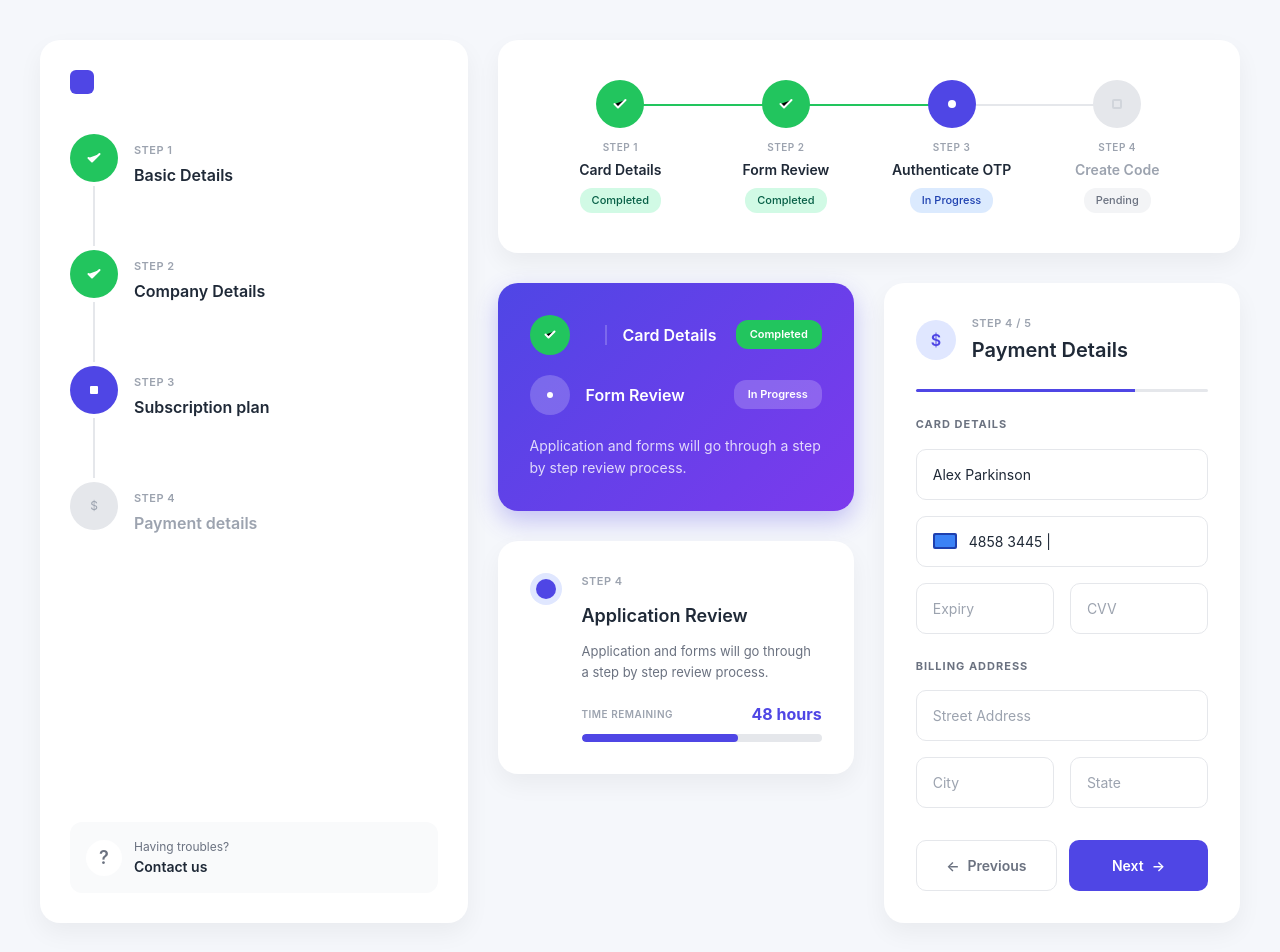
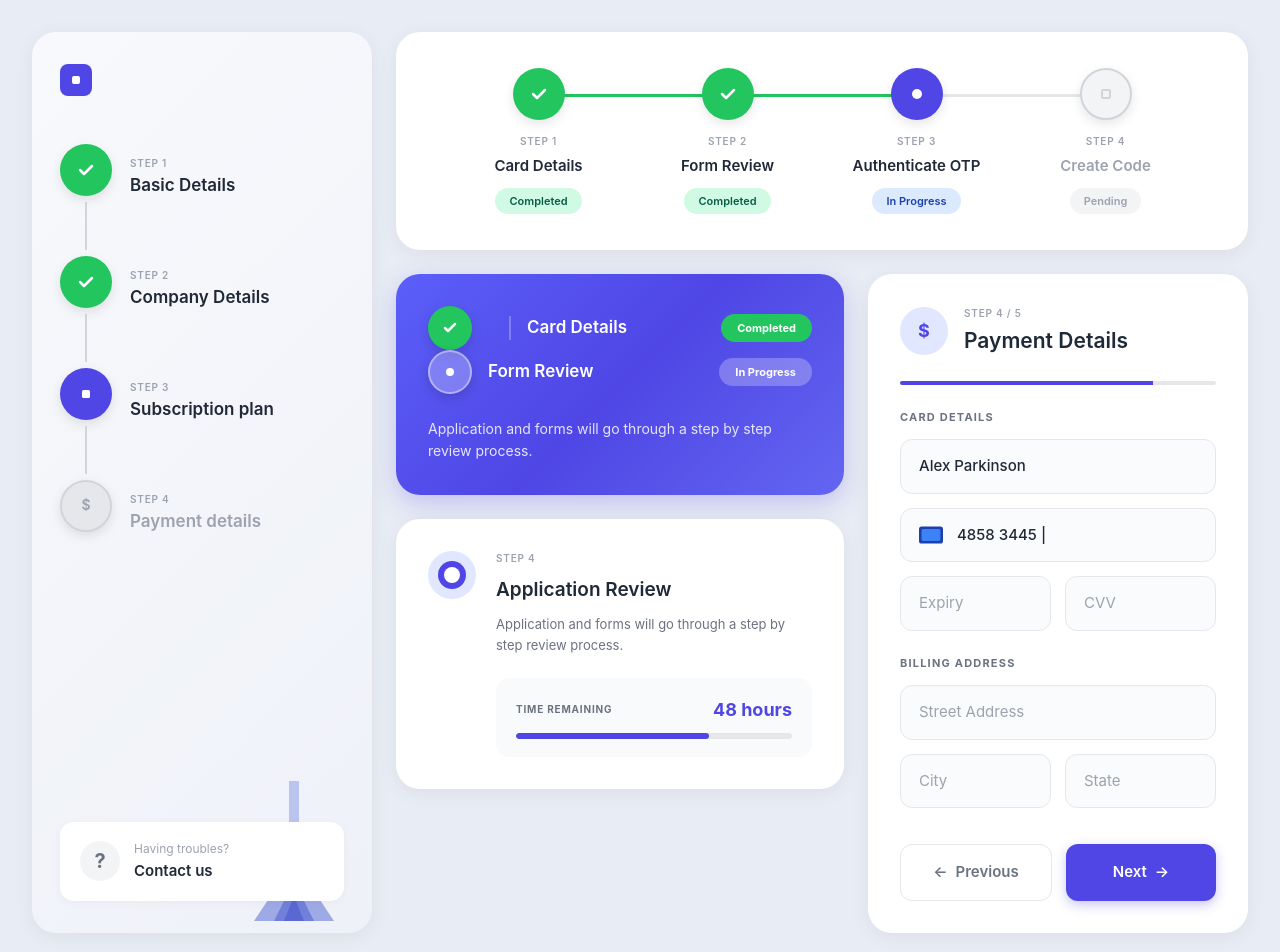
Before and after one commit to fernandorosero91/components, a Next.js app: page / in a window 1280 px wide. Shown: the top 952 px of the page. Built offline with nearby package versions, Linux system fonts and the light colour scheme.

Commit message:
segundo diseño

```diff
--- a/app/globals.css
+++ b/app/globals.css
@@ -9,7 +9,7 @@
 
 body {
   font-family: 'Inter', -apple-system, BlinkMacSystemFont, 'Segoe UI', sans-serif;
-  background: #f5f7fb;
+  background: #e8ecf4;
   color: #1f2937;
   line-height: 1.5;
 }
@@ -17,29 +17,36 @@ body {
 /* GRID PRINCIPAL - UN SOLO GRID */
 .main-container {
   display: grid;
-  grid-template-columns: 1.2fr 1fr 1fr;
-  grid-template-rows: auto auto;
-  gap: 30px;
-  padding: 40px;
+  grid-template-columns: 380px 1fr 420px;
+  grid-template-rows: auto 1fr;
+  gap: 24px;
+  padding: 32px;
   min-height: 100vh;
+  max-width: 1600px;
+  margin: 0 auto;
 }
 
 /* ========== SIDEBAR (COLUMNA IZQUIERDA) ========== */
 .sidebar {
   grid-row: 1 / 3;
   grid-column: 1 / 2;
-  background: white;
-  border-radius: 20px;
-  padding: 30px;
-  box-shadow: 0 10px 25px rgba(0, 0, 0, 0.05);
+  background: linear-gradient(135deg, #f8f9fc 0%, #eef1f8 100%);
+  border-radius: 24px;
+  padding: 32px 28px;
+  box-shadow: 0 4px 20px rgba(0, 0, 0, 0.06);
   display: flex;
   flex-direction: column;
-  gap: 40px;
+  gap: 0;
+  position: relative;
+  overflow: hidden;
 }
 
-.sidebar-icon {
+.sidebar-header {
+  margin-bottom: 48px;
+}
+
+.sidebar-logo {
   display: flex;
-  justify-content: flex-start;
 }
 
 .steps-vertical {
@@ -47,11 +54,12 @@ body {
   flex-direction: column;
   gap: 0;
   flex: 1;
+  margin-bottom: 24px;
 }
 
 .step-item {
   display: flex;
-  gap: 16px;
+  gap: 18px;
   align-items: flex-start;
 }
 
@@ -63,13 +71,14 @@ body {
 }
 
 .step-icon {
-  width: 48px;
-  height: 48px;
+  width: 52px;
+  height: 52px;
   border-radius: 50%;
   display: flex;
   align-items: center;
   justify-content: center;
   flex-shrink: 0;
+  box-shadow: 0 4px 12px rgba(0, 0, 0, 0.1);
 }
 
 .step-icon.green {
@@ -82,31 +91,32 @@ body {
 
 .step-icon.gray {
   background: #e5e7eb;
+  border: 2px solid #d1d5db;
 }
 
 .step-line {
   width: 2px;
-  height: 60px;
-  background: #e5e7eb;
-  margin: 4px 0;
+  height: 48px;
+  background: #d1d5db;
+  margin: 6px 0;
 }
 
 .step-content {
   display: flex;
   flex-direction: column;
-  gap: 4px;
-  padding-top: 8px;
+  gap: 2px;
+  padding-top: 12px;
 }
 
 .step-label {
-  font-size: 11px;
+  font-size: 10px;
   font-weight: 600;
   color: #9ca3af;
-  letter-spacing: 0.5px;
+  letter-spacing: 0.8px;
 }
 
 .step-title {
-  font-size: 16px;
+  font-size: 17px;
   font-weight: 600;
   color: #1f2937;
 }
@@ -115,39 +125,61 @@ body {
   color: #9ca3af;
 }
 
+.sidebar-footer {
+  position: relative;
+  margin-top: auto;
+}
+
 .contact-button {
   display: flex;
   align-items: center;
-  gap: 12px;
-  padding: 16px;
-  background: #f9fafb;
-  border-radius: 12px;
+  gap: 14px;
+  padding: 18px 20px;
+  background: white;
+  border-radius: 14px;
   cursor: pointer;
+  box-shadow: 0 2px 8px rgba(0, 0, 0, 0.04);
+  position: relative;
+  z-index: 2;
 }
 
 .question-icon {
-  width: 36px;
-  height: 36px;
+  width: 40px;
+  height: 40px;
   border-radius: 50%;
-  background: white;
+  background: #f3f4f6;
   display: flex;
   align-items: center;
   justify-content: center;
-  font-size: 18px;
-  font-weight: 600;
+  font-size: 20px;
+  font-weight: 700;
   color: #6b7280;
   flex-shrink: 0;
 }
 
+.contact-content {
+  display: flex;
+  flex-direction: column;
+  gap: 2px;
+}
+
 .contact-label {
   font-size: 12px;
-  color: #6b7280;
+  color: #9ca3af;
 }
 
 .contact-link {
-  font-size: 14px;
+  font-size: 15px;
   font-weight: 600;
   color: #1f2937;
+}
+
+.decorative-image {
+  position: absolute;
+  bottom: -20px;
+  right: -10px;
+  z-index: 1;
+  opacity: 0.9;
 }
 
 /* ========== STEPPER HORIZONTAL (PARTE SUPERIOR DERECHA) ========== */
@@ -155,9 +187,9 @@ body {
   grid-column: 2 / 4;
   grid-row: 1 / 2;
   background: white;
-  border-radius: 20px;
-  padding: 40px;
-  box-shadow: 0 10px 25px rgba(0, 0, 0, 0.05);
+  border-radius: 24px;
+  padding: 36px 48px;
+  box-shadow: 0 4px 20px rgba(0, 0, 0, 0.06);
   display: flex;
   align-items: flex-start;
   gap: 0;
@@ -168,20 +200,21 @@ body {
   display: flex;
   flex-direction: column;
   align-items: center;
-  gap: 12px;
+  gap: 14px;
   flex: 1;
   position: relative;
 }
 
 .stepper-icon {
-  width: 48px;
-  height: 48px;
+  width: 52px;
+  height: 52px;
   border-radius: 50%;
   display: flex;
   align-items: center;
   justify-content: center;
   flex-shrink: 0;
   z-index: 2;
+  box-shadow: 0 4px 12px rgba(0, 0, 0, 0.1);
 }
 
 .stepper-icon.green {
@@ -193,15 +226,16 @@ body {
 }
 
 .stepper-icon.gray {
-  background: #e5e7eb;
+  background: #f3f4f6;
+  border: 2px solid #d1d5db;
 }
 
 .stepper-line {
   position: absolute;
-  top: 24px;
+  top: 26px;
   left: 50%;
   width: 100%;
-  height: 2px;
+  height: 3px;
   background: #e5e7eb;
   z-index: 1;
 }
@@ -214,7 +248,7 @@ body {
   display: flex;
   flex-direction: column;
   align-items: center;
-  gap: 4px;
+  gap: 6px;
   text-align: center;
 }
 
@@ -222,11 +256,11 @@ body {
   font-size: 10px;
   font-weight: 600;
   color: #9ca3af;
-  letter-spacing: 0.5px;
+  letter-spacing: 0.8px;
 }
 
 .stepper-title {
-  font-size: 14px;
+  font-size: 15px;
   font-weight: 600;
   color: #1f2937;
 }
@@ -237,9 +271,9 @@ body {
 
 .stepper-status {
   font-size: 11px;
-  font-weight: 500;
-  padding: 4px 12px;
-  border-radius: 12px;
+  font-weight: 600;
+  padding: 5px 14px;
+  border-radius: 14px;
   margin-top: 4px;
 }
 
@@ -255,7 +289,7 @@ body {
 
 .stepper-status.gray {
   background: #f3f4f6;
-  color: #6b7280;
+  color: #9ca3af;
 }
 
 /* ========== COLUMNA CENTRO (CARDS AZUL Y BLANCA) ========== */
@@ -264,15 +298,15 @@ body {
   grid-row: 2 / 3;
   display: flex;
   flex-direction: column;
-  gap: 30px;
+  gap: 24px;
 }
 
 /* CARD AZUL */
 .card-blue {
-  background: linear-gradient(135deg, #4f46e5 0%, #7c3aed 100%);
-  border-radius: 20px;
+  background: linear-gradient(135deg, #5b5ff9 0%, #4f46e5 50%, #6366f1 100%);
+  border-radius: 24px;
   padding: 32px;
-  box-shadow: 0 10px 25px rgba(79, 70, 229, 0.3);
+  box-shadow: 0 8px 24px rgba(79, 70, 229, 0.25);
   display: flex;
   flex-direction: column;
   gap: 20px;
@@ -281,7 +315,7 @@ body {
 .card-blue-steps {
   display: flex;
   flex-direction: column;
-  gap: 20px;
+  gap: 0;
 }
 
 .blue-step {
@@ -291,13 +325,14 @@ body {
 }
 
 .blue-step-icon {
-  width: 40px;
-  height: 40px;
+  width: 44px;
+  height: 44px;
   border-radius: 50%;
   display: flex;
   align-items: center;
   justify-content: center;
   flex-shrink: 0;
+  box-shadow: 0 4px 12px rgba(0, 0, 0, 0.15);
 }
 
 .blue-step-icon.green {
@@ -305,14 +340,17 @@ body {
 }
 
 .blue-step-icon.blue-light {
-  background: rgba(255, 255, 255, 0.2);
+  background: rgba(255, 255, 255, 0.25);
+  border: 2px solid rgba(255, 255, 255, 0.4);
 }
 
 .blue-step-line {
   width: 2px;
-  height: 20px;
-  background: rgba(255, 255, 255, 0.2);
-  margin-left: 19px;
+  height: 24px;
+  background: rgba(255, 255, 255, 0.25);
+  margin-left: 21px;
+  margin-top: 4px;
+  margin-bottom: 4px;
 }
 
 .blue-step-content {
@@ -323,16 +361,16 @@ body {
 }
 
 .blue-step-title {
-  font-size: 16px;
+  font-size: 17px;
   font-weight: 600;
   color: white;
 }
 
 .blue-badge {
   font-size: 11px;
-  font-weight: 600;
-  padding: 6px 14px;
-  border-radius: 12px;
+  font-weight: 700;
+  padding: 6px 16px;
+  border-radius: 14px;
 }
 
 .blue-badge.green {
@@ -341,22 +379,23 @@ body {
 }
 
 .blue-badge.blue {
-  background: rgba(255, 255, 255, 0.2);
+  background: rgba(255, 255, 255, 0.25);
   color: white;
 }
 
 .card-blue-description {
   font-size: 14px;
-  color: rgba(255, 255, 255, 0.8);
+  color: rgba(255, 255, 255, 0.85);
   line-height: 1.6;
+  margin-top: 4px;
 }
 
 /* CARD BLANCA */
 .card-white {
   background: white;
-  border-radius: 20px;
+  border-radius: 24px;
   padding: 32px;
-  box-shadow: 0 10px 25px rgba(0, 0, 0, 0.05);
+  box-shadow: 0 4px 20px rgba(0, 0, 0, 0.06);
   display: flex;
   gap: 20px;
 }
@@ -368,19 +407,19 @@ body {
 .card-white-content {
   display: flex;
   flex-direction: column;
-  gap: 12px;
+  gap: 10px;
   flex: 1;
 }
 
 .card-white-label {
-  font-size: 11px;
+  font-size: 10px;
   font-weight: 600;
   color: #9ca3af;
-  letter-spacing: 0.5px;
+  letter-spacing: 0.8px;
 }
 
 .card-white-title {
-  font-size: 18px;
+  font-size: 19px;
   font-weight: 600;
   color: #1f2937;
 }
@@ -392,42 +431,45 @@ body {
 }
 
 .progress-container {
-  margin-top: 8px;
+  margin-top: 12px;
+  background: #f9fafb;
+  padding: 18px 20px;
+  border-radius: 14px;
 }
 
 .progress-header {
   display: flex;
   justify-content: space-between;
   align-items: center;
-  margin-bottom: 8px;
+  margin-bottom: 10px;
 }
 
 .progress-label {
   font-size: 10px;
-  font-weight: 600;
-  color: #9ca3af;
-  letter-spacing: 0.5px;
+  font-weight: 700;
+  color: #6b7280;
+  letter-spacing: 0.8px;
 }
 
 .progress-time {
-  font-size: 16px;
+  font-size: 18px;
   font-weight: 700;
   color: #4f46e5;
 }
 
 .progress-bar {
   width: 100%;
-  height: 8px;
+  height: 6px;
   background: #e5e7eb;
-  border-radius: 4px;
+  border-radius: 3px;
   overflow: hidden;
 }
 
 .progress-fill {
-  width: 65%;
+  width: 70%;
   height: 100%;
   background: #4f46e5;
-  border-radius: 4px;
+  border-radius: 3px;
 }
 
 /* ========== FORMULARIO DE PAGO (DERECHA) ========== */
@@ -435,9 +477,9 @@ body {
   grid-column: 3 / 4;
   grid-row: 2 / 3;
   background: white;
-  border-radius: 20px;
+  border-radius: 24px;
   padding: 32px;
-  box-shadow: 0 10px 25px rgba(0, 0, 0, 0.05);
+  box-shadow: 0 4px 20px rgba(0, 0, 0, 0.06);
   display: flex;
   flex-direction: column;
   gap: 24px;
@@ -460,36 +502,36 @@ body {
 }
 
 .form-step-label {
-  font-size: 11px;
+  font-size: 10px;
   font-weight: 600;
   color: #9ca3af;
-  letter-spacing: 0.5px;
+  letter-spacing: 0.8px;
 }
 
 .form-title {
-  font-size: 20px;
+  font-size: 21px;
   font-weight: 600;
   color: #1f2937;
 }
 
 .form-progress-line {
   width: 100%;
-  height: 3px;
-  background: linear-gradient(to right, #4f46e5 0%, #4f46e5 75%, #e5e7eb 75%, #e5e7eb 100%);
+  height: 4px;
+  background: linear-gradient(to right, #4f46e5 0%, #4f46e5 80%, #e5e7eb 80%, #e5e7eb 100%);
   border-radius: 2px;
 }
 
 .form-section {
   display: flex;
   flex-direction: column;
-  gap: 16px;
+  gap: 14px;
 }
 
 .form-section-title {
   font-size: 11px;
   font-weight: 700;
   color: #6b7280;
-  letter-spacing: 1px;
+  letter-spacing: 1.2px;
 }
 
 .form-group {
@@ -504,45 +546,49 @@ body {
 
 .form-row {
   display: flex;
-  gap: 16px;
+  gap: 14px;
 }
 
 .form-input {
   width: 100%;
-  padding: 14px 16px;
-  border: 1px solid #e5e7eb;
-  border-radius: 10px;
-  font-size: 14px;
+  padding: 15px 18px;
+  border: 1.5px solid #e5e7eb;
+  border-radius: 12px;
+  font-size: 15px;
   color: #1f2937;
-  background: white;
-  transition: border-color 0.2s;
+  background: #fafbfc;
+  transition: all 0.2s;
+  font-weight: 500;
 }
 
 .form-input:focus {
   outline: none;
   border-color: #4f46e5;
+  background: white;
 }
 
 .form-input::placeholder {
   color: #9ca3af;
+  font-weight: 400;
 }
 
 .card-number-input {
   display: flex;
   align-items: center;
-  gap: 12px;
-  padding: 14px 16px;
-  border: 1px solid #e5e7eb;
-  border-radius: 10px;
-  background: white;
+  gap: 14px;
+  padding: 15px 18px;
+  border: 1.5px solid #e5e7eb;
+  border-radius: 12px;
+  background: #fafbfc;
 }
 
 .form-input-inline {
   flex: 1;
   border: none;
-  font-size: 14px;
+  font-size: 15px;
   color: #1f2937;
   background: transparent;
+  font-weight: 500;
 }
 
 .form-input-inline:focus {
@@ -551,18 +597,18 @@ body {
 
 .form-actions {
   display: flex;
-  gap: 12px;
-  margin-top: 8px;
+  gap: 14px;
+  margin-top: 12px;
 }
 
 .btn-secondary {
   flex: 1;
-  padding: 14px 24px;
-  border: 1px solid #e5e7eb;
-  border-radius: 10px;
+  padding: 16px 24px;
+  border: 1.5px solid #e5e7eb;
+  border-radius: 12px;
   background: white;
   color: #6b7280;
-  font-size: 14px;
+  font-size: 15px;
   font-weight: 600;
   cursor: pointer;
   transition: all 0.2s;
@@ -579,12 +625,12 @@ body {
 
 .btn-primary {
   flex: 1;
-  padding: 14px 24px;
+  padding: 16px 24px;
   border: none;
-  border-radius: 10px;
+  border-radius: 12px;
   background: #4f46e5;
   color: white;
-  font-size: 14px;
+  font-size: 15px;
   font-weight: 600;
   cursor: pointer;
   transition: all 0.2s;
@@ -592,13 +638,21 @@ body {
   align-items: center;
   justify-content: center;
   gap: 8px;
+  box-shadow: 0 4px 12px rgba(79, 70, 229, 0.3);
 }
 
 .btn-primary:hover {
   background: #4338ca;
+  box-shadow: 0 6px 16px rgba(79, 70, 229, 0.4);
 }
 
 /* ========== RESPONSIVE ========== */
+@media (max-width: 1400px) {
+  .main-container {
+    grid-template-columns: 340px 1fr 380px;
+  }
+}
+
 @media (max-width: 1200px) {
   .main-container {
     grid-template-columns: 1fr 1fr;
@@ -643,6 +697,17 @@ body {
     grid-row: auto;
     flex-direction: column;
     align-items: stretch;
+    padding: 28px 24px;
+  }
+
+  .stepper-step {
+    flex-direction: row;
+    justify-content: flex-start;
+  }
+
+  .stepper-content {
+    align-items: flex-start;
+    text-align: left;
   }
 
   .stepper-line {
--- a/app/page.tsx
+++ b/app/page.tsx
@@ -3,18 +3,21 @@ export default function Home() {
     <div className="main-container">
       {/* SIDEBAR - Vertical Steps */}
       <div className="sidebar">
-        <div className="sidebar-icon">
-          <svg width="24" height="24" viewBox="0 0 24 24" fill="none">
-            <rect width="24" height="24" rx="6" fill="#4f46e5"/>
-          </svg>
+        <div className="sidebar-header">
+          <div className="sidebar-logo">
+            <svg width="32" height="32" viewBox="0 0 32 32" fill="none">
+              <rect width="32" height="32" rx="8" fill="#4f46e5"/>
+              <rect x="12" y="12" width="8" height="8" rx="2" fill="white"/>
+            </svg>
+          </div>
         </div>
 
         <div className="steps-vertical">
           <div className="step-item completed">
             <div className="step-icon-wrapper">
               <div className="step-icon green">
-                <svg width="16" height="16" viewBox="0 0 16 16" fill="white">
-                  <path d="M13.5 4L6 11.5L2.5 8" stroke="white" strokeWidth="2" strokeLinecap="round" strokeLinejoin="round"/>
+                <svg width="20" height="20" viewBox="0 0 20 20" fill="none">
+                  <path d="M16 6L8 14L4 10" stroke="white" strokeWidth="2.5" strokeLinecap="round" strokeLinejoin="round"/>
                 </svg>
               </div>
               <div className="step-line"></div>
@@ -28,8 +31,8 @@ export default function Home() {
           <div className="step-item completed">
             <div className="step-icon-wrapper">
               <div className="step-icon green">
-                <svg width="16" height="16" viewBox="0 0 16 16" fill="white">
-                  <path d="M13.5 4L6 11.5L2.5 8" stroke="white" strokeWidth="2" strokeLinecap="round" strokeLinejoin="round"/>
+                <svg width="20" height="20" viewBox="0 0 20 20" fill="none">
+                  <path d="M16 6L8 14L4 10" stroke="white" strokeWidth="2.5" strokeLinecap="round" strokeLinejoin="round"/>
                 </svg>
               </div>
               <div className="step-line"></div>
@@ -43,8 +46,8 @@ export default function Home() {
           <div className="step-item active">
             <div className="step-icon-wrapper">
               <div className="step-icon blue">
-                <svg width="16" height="16" viewBox="0 0 16 16" fill="white">
-                  <rect x="4" y="4" width="8" height="8" rx="1" fill="white"/>
+                <svg width="20" height="20" viewBox="0 0 20 20" fill="none">
+                  <rect x="6" y="6" width="8" height="8" rx="1.5" fill="white"/>
                 </svg>
               </div>
               <div className="step-line"></div>
@@ -58,8 +61,8 @@ export default function Home() {
           <div className="step-item">
             <div className="step-icon-wrapper">
               <div className="step-icon gray">
-                <svg width="16" height="16" viewBox="0 0 16 16" fill="none">
-                  <text x="8" y="12" fontSize="12" fill="#9ca3af" textAnchor="middle">$</text>
+                <svg width="20" height="20" viewBox="0 0 20 20" fill="none">
+                  <text x="10" y="14" fontSize="14" fill="#9ca3af" textAnchor="middle" fontWeight="600">$</text>
                 </svg>
               </div>
             </div>
@@ -70,11 +73,21 @@ export default function Home() {
           </div>
         </div>
 
-        <div className="contact-button">
-          <span className="question-icon">?</span>
-          <div>
-            <div className="contact-label">Having troubles?</div>
-            <div className="contact-link">Contact us</div>
+        <div className="sidebar-footer">
+          <div className="contact-button">
+            <div className="question-icon">?</div>
+            <div className="contact-content">
+              <div className="contact-label">Having troubles?</div>
+              <div className="contact-link">Contact us</div>
+            </div>
+          </div>
+          <div className="decorative-image">
+            <svg width="120" height="140" viewBox="0 0 120 140" fill="none">
+              <path d="M20 140L60 80L100 140H20Z" fill="#5b6fd8" opacity="0.6"/>
+              <path d="M40 140L60 100L80 140H40Z" fill="#4f5fd1" opacity="0.7"/>
+              <path d="M50 140L60 115L70 140H50Z" fill="#4353ca" opacity="0.8"/>
+              <rect x="55" y="0" width="10" height="120" fill="#7c8ce3" opacity="0.5"/>
+            </svg>
           </div>
         </div>
       </div>
@@ -83,8 +96,8 @@ export default function Home() {
       <div className="stepper-horizontal">
         <div className="stepper-step completed">
           <div className="stepper-icon green">
-            <svg width="16" height="16" viewBox="0 0 16 16">
-              <path d="M13.5 4L6 11.5L2.5 8" stroke="white" strokeWidth="2" strokeLinecap="round" strokeLinejoin="round"/>
+            <svg width="20" height="20" viewBox="0 0 20 20" fill="none">
+              <path d="M16 6L8 14L4 10" stroke="white" strokeWidth="2.5" strokeLinecap="round" strokeLinejoin="round"/>
             </svg>
           </div>
           <div className="stepper-line completed"></div>
@@ -97,8 +110,8 @@ export default function Home() {
 
         <div className="stepper-step completed">
           <div className="stepper-icon green">
-            <svg width="16" height="16" viewBox="0 0 16 16">
-              <path d="M13.5 4L6 11.5L2.5 8" stroke="white" strokeWidth="2" strokeLinecap="round" strokeLinejoin="round"/>
+            <svg width="20" height="20" viewBox="0 0 20 20" fill="none">
+              <path d="M16 6L8 14L4 10" stroke="white" strokeWidth="2.5" strokeLinecap="round" strokeLinejoin="round"/>
             </svg>
           </div>
           <div className="stepper-line completed"></div>
@@ -111,8 +124,8 @@ export default function Home() {
 
         <div className="stepper-step active">
           <div className="stepper-icon blue">
-            <svg width="20" height="20" viewBox="0 0 20 20" fill="white">
-              <circle cx="10" cy="10" r="4" fill="white"/>
+            <svg width="24" height="24" viewBox="0 0 24 24" fill="none">
+              <circle cx="12" cy="12" r="5" fill="white"/>
             </svg>
           </div>
           <div className="stepper-line"></div>
@@ -125,8 +138,8 @@ export default function Home() {
 
         <div className="stepper-step">
           <div className="stepper-icon gray">
-            <svg width="20" height="20" viewBox="0 0 20 20" fill="none">
-              <rect x="6" y="6" width="8" height="8" rx="1" stroke="#d1d5db" strokeWidth="2"/>
+            <svg width="24" height="24" viewBox="0 0 24 24" fill="none">
+              <rect x="8" y="8" width="8" height="8" rx="1" stroke="#d1d5db" strokeWidth="2"/>
             </svg>
           </div>
           <div className="stepper-content">
@@ -144,8 +157,8 @@ export default function Home() {
           <div className="card-blue-steps">
             <div className="blue-step completed">
               <div className="blue-step-icon green">
-                <svg width="14" height="14" viewBox="0 0 14 14">
-                  <path d="M11.5 3.5L5.5 9.5L2.5 6.5" stroke="white" strokeWidth="2" strokeLinecap="round" strokeLinejoin="round"/>
+                <svg width="18" height="18" viewBox="0 0 18 18" fill="none">
+                  <path d="M14 5L7 12L4 9" stroke="white" strokeWidth="2.5" strokeLinecap="round" strokeLinejoin="round"/>
                 </svg>
               </div>
               <div className="blue-step-line"></div>
@@ -157,8 +170,8 @@ export default function Home() {
 
             <div className="blue-step active">
               <div className="blue-step-icon blue-light">
-                <svg width="14" height="14" viewBox="0 0 14 14">
-                  <circle cx="7" cy="7" r="3" fill="white"/>
+                <svg width="18" height="18" viewBox="0 0 18 18" fill="none">
+                  <circle cx="9" cy="9" r="4" fill="white"/>
                 </svg>
               </div>
               <div className="blue-step-content">
@@ -175,9 +188,10 @@ export default function Home() {
         {/* WHITE CARD - Application Review */}
         <div className="card-white">
           <div className="card-white-icon">
-            <svg width="32" height="32" viewBox="0 0 32 32" fill="none">
-              <circle cx="16" cy="16" r="16" fill="#e0e7ff"/>
-              <circle cx="16" cy="16" r="10" fill="#4f46e5"/>
+            <svg width="48" height="48" viewBox="0 0 48 48" fill="none">
+              <circle cx="24" cy="24" r="24" fill="#e0e7ff"/>
+              <circle cx="24" cy="24" r="14" fill="#4f46e5"/>
+              <circle cx="24" cy="24" r="8" fill="white"/>
             </svg>
           </div>
           <div className="card-white-content">
@@ -203,9 +217,9 @@ export default function Home() {
       <div className="payment-form">
         <div className="form-header">
           <div className="form-step-indicator">
-            <svg width="40" height="40" viewBox="0 0 40 40">
-              <circle cx="20" cy="20" r="20" fill="#e0e7ff"/>
-              <text x="20" y="26" fontSize="16" fill="#4f46e5" textAnchor="middle" fontWeight="600">$</text>
+            <svg width="48" height="48" viewBox="0 0 48 48" fill="none">
+              <circle cx="24" cy="24" r="24" fill="#e0e7ff"/>
+              <text x="24" y="30" fontSize="18" fill="#4f46e5" textAnchor="middle" fontWeight="700">$</text>
             </svg>
           </div>
           <div className="form-header-content">
@@ -222,9 +236,9 @@ export default function Home() {
           </div>
           <div className="form-group">
             <div className="card-number-input">
-              <svg width="24" height="16" viewBox="0 0 24 16" fill="none">
-                <rect width="24" height="16" rx="2" fill="#1e40af"/>
-                <rect x="2" y="2" width="20" height="12" rx="1" fill="#3b82f6"/>
+              <svg width="28" height="20" viewBox="0 0 28 20" fill="none">
+                <rect width="28" height="20" rx="3" fill="#1e40af"/>
+                <rect x="3" y="3" width="22" height="14" rx="2" fill="#3b82f6"/>
               </svg>
               <input type="text" className="form-input-inline" value="4858 3445 |" readOnly />
             </div>
```
